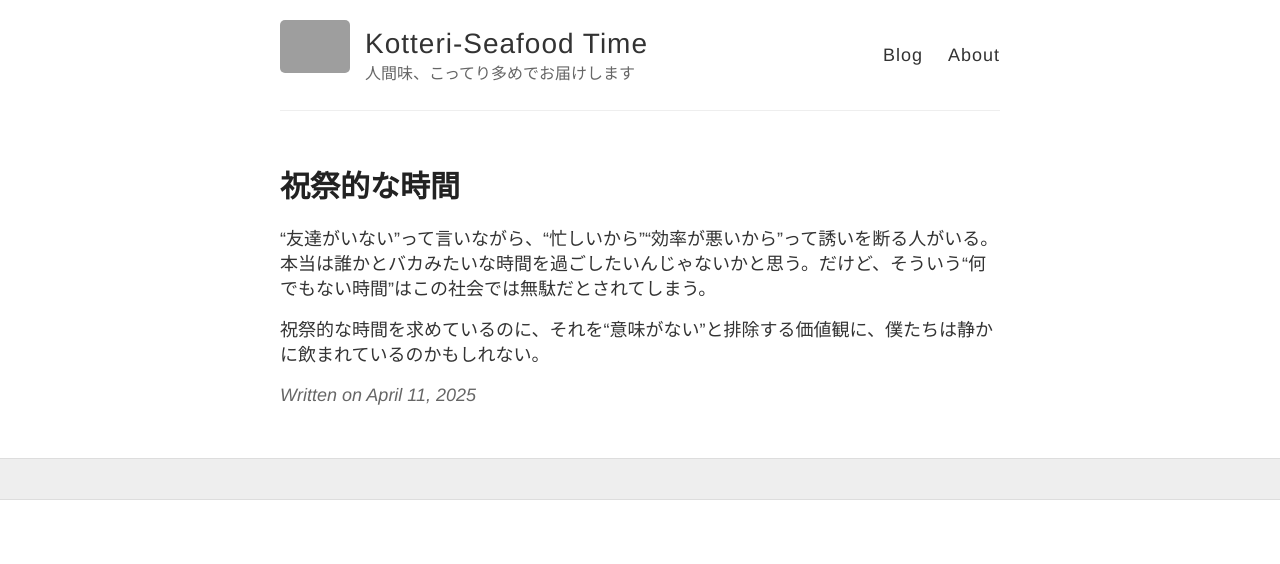
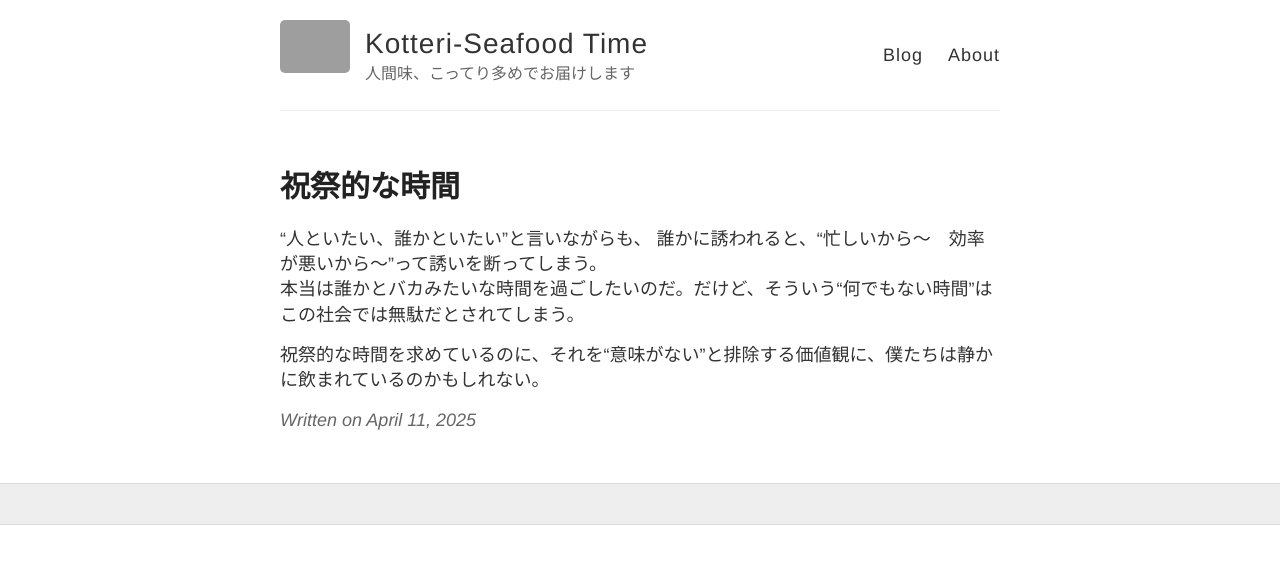
Before and after one commit to Kotteri-Seafood/Kotteri-Seafood.github.io, a Jekyll site: the page built from _posts/2025-04-11-holiday-time.md, in a window 1280 px wide. Shown: the top 564 px of the page. Built offline with Jekyll 4.4.1, drawn with Linux system fonts in a browser that asks for light colours; grey boxes are pictures that could not be loaded.

Commit message:
Update 2025-04-11-holiday-time.md

```diff
--- a/_posts/2025-04-11-holiday-time.md
+++ b/_posts/2025-04-11-holiday-time.md
@@ -2,9 +2,11 @@
 layout: post
 title: "祝祭的な時間"
 date: 2025-04-11
+excerpt: "無駄とされがちな“何でもない時間”こそ、本当は心が求める祝祭的なひとときなのかもしれない。"
 ---
 
-“友達がいない”って言いながら、“忙しいから”“効率が悪いから”って誘いを断る人がいる。
-本当は誰かとバカみたいな時間を過ごしたいんじゃないかと思う。だけど、そういう“何でもない時間”はこの社会では無駄だとされてしまう。
+“人といたい、誰かといたい”と言いながらも、
+誰かに誘われると、“忙しいから〜　効率が悪いから〜”って誘いを断ってしまう。
+本当は誰かとバカみたいな時間を過ごしたいのだ。だけど、そういう“何でもない時間”はこの社会では無駄だとされてしまう。
 
 祝祭的な時間を求めているのに、それを“意味がない”と排除する価値観に、僕たちは静かに飲まれているのかもしれない。
```
